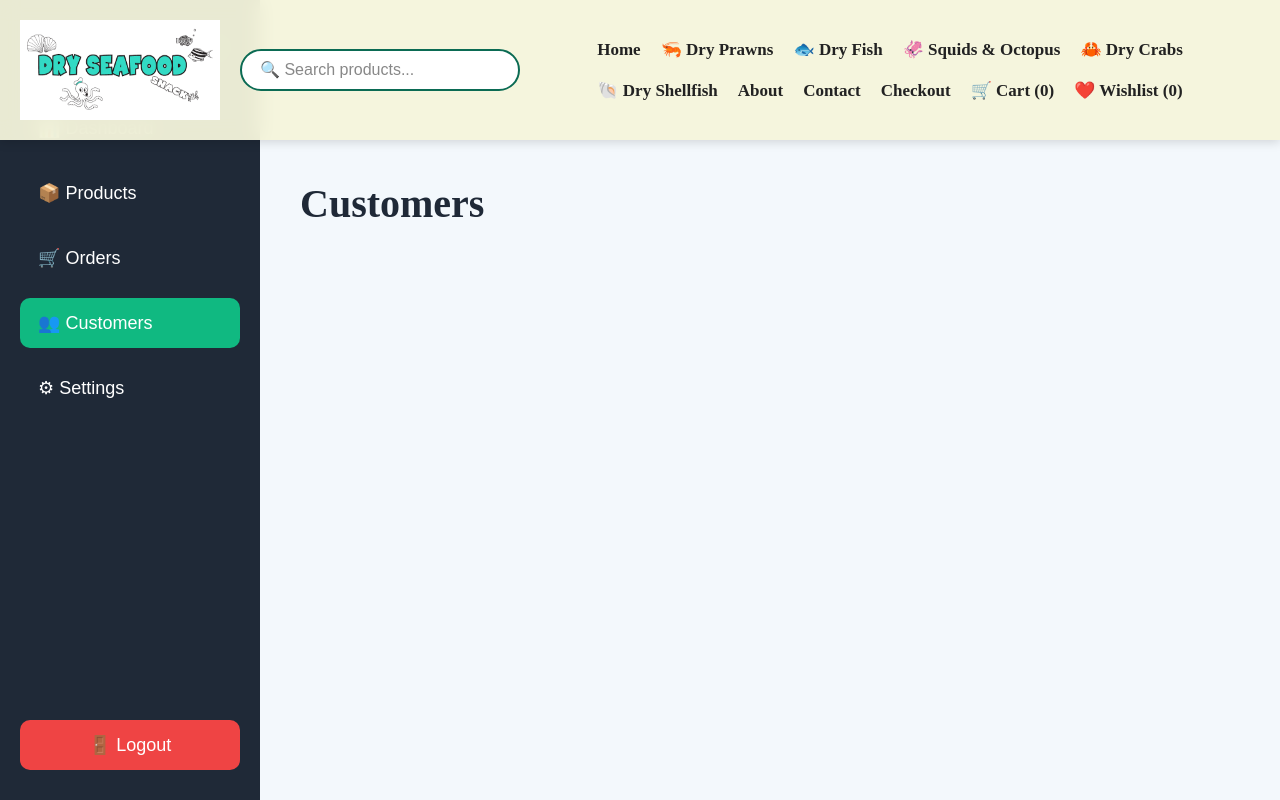
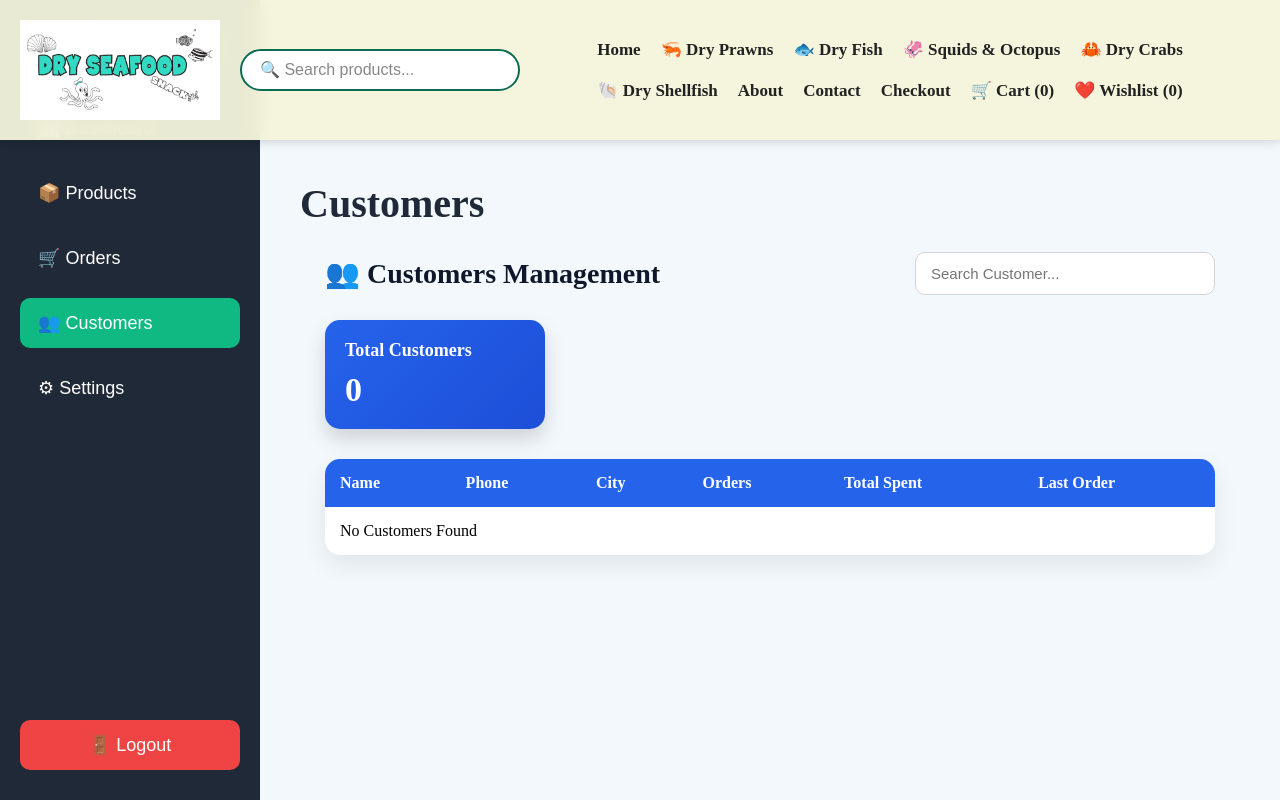
Before and after one commit to DileepK-143/my-react-dry-fish-sales, a React (Vite) app: page /admin in a window 1280 px wide. Both pictures are taken after a click on the button "👥 Customers". Shown: the top 800 px of the page. Built offline with nearby package versions, Linux system fonts and the light colour scheme.

Commit message:
Latest updates

```diff
--- /dev/null
+++ b/src/Components/CustomersManagement.css
@@ -0,0 +1,104 @@
+.customers-management {
+  padding: 25px;
+}
+
+.customers-header {
+  display: flex;
+  justify-content: space-between;
+  align-items: center;
+  margin-bottom: 25px;
+  flex-wrap: wrap;
+  gap: 15px;
+}
+
+.customers-header h2 {
+  color: #0f172a;
+  font-size: 28px;
+}
+
+.customers-header input {
+  width: 300px;
+  padding: 12px 15px;
+  border: 1px solid #d1d5db;
+  border-radius: 10px;
+  outline: none;
+  font-size: 15px;
+  transition: 0.3s;
+}
+
+.customers-header input:focus {
+  border-color: #2563eb;
+  box-shadow: 0 0 8px rgba(37, 99, 235, 0.2);
+}
+
+.customer-card {
+  width: 220px;
+  background: linear-gradient(135deg, #2563eb, #1d4ed8);
+  color: white;
+  padding: 20px;
+  border-radius: 15px;
+  margin-bottom: 30px;
+  box-shadow: 0 10px 20px rgba(0,0,0,0.15);
+}
+
+.customer-card h3 {
+  margin: 0;
+  font-size: 18px;
+}
+
+.customer-card p {
+  font-size: 34px;
+  margin-top: 10px;
+  font-weight: bold;
+}
+
+.customers-management table {
+  width: 100%;
+  border-collapse: collapse;
+  background: white;
+  border-radius: 15px;
+  overflow: hidden;
+  box-shadow: 0 10px 25px rgba(0,0,0,0.08);
+}
+
+.customers-management th {
+  background: #2563eb;
+  color: white;
+  padding: 15px;
+  text-align: left;
+}
+
+.customers-management td {
+  padding: 15px;
+  border-bottom: 1px solid #e5e7eb;
+}
+
+.customers-management tbody tr:hover {
+  background: #f8fafc;
+}
+
+.customers-management tbody tr:last-child td {
+  border-bottom: none;
+}
+
+@media (max-width: 768px) {
+
+  .customers-header {
+    flex-direction: column;
+    align-items: flex-start;
+  }
+
+  .customers-header input {
+    width: 100%;
+  }
+
+  .customer-card {
+    width: 100%;
+  }
+
+  .customers-management table {
+    display: block;
+    overflow-x: auto;
+  }
+
+}
--- /dev/null
+++ b/src/Components/CustomersManagement.jsx
@@ -0,0 +1,137 @@
+import { useMemo, useState } from "react";
+import "./CustomersManagement.css";
+
+function CustomersManagement({ orders = [] }) {
+  const [search, setSearch] = useState("");
+
+  const customers = useMemo(() => {
+    const grouped = {};
+
+    orders.forEach((order) => {
+      const phone = order.customer.phone;
+
+      if (!grouped[phone]) {
+        grouped[phone] = {
+          name: order.customer.name,
+          phone: order.customer.phone,
+          city: order.customer.city,
+          totalOrders: 0,
+          totalSpent: 0,
+          lastOrder: order.date,
+        };
+      }
+
+      grouped[phone].totalOrders += 1;
+      grouped[phone].totalSpent += order.total;
+
+      if (
+        new Date(order.date) >
+        new Date(grouped[phone].lastOrder)
+      ) {
+        grouped[phone].lastOrder = order.date;
+      }
+    });
+
+    return Object.values(grouped);
+  }, [orders]);
+
+  const filteredCustomers = customers.filter(
+    (customer) =>
+      customer.name
+        .toLowerCase()
+        .includes(search.toLowerCase()) ||
+      customer.phone.includes(search)
+  );
+  console.log("Orders:", orders);
+console.log("Customers:", customers);
+
+  return (
+    <div className="customers-management">
+
+      <div className="customers-header">
+
+        <h2>👥 Customers Management</h2>
+
+        <input
+          type="text"
+          placeholder="Search Customer..."
+          value={search}
+          onChange={(e) =>
+            setSearch(e.target.value)
+          }
+        />
+
+      </div>
+
+      <div className="customer-card">
+
+        <h3>Total Customers</h3>
+
+        <p>{customers.length}</p>
+
+      </div>
+
+      <table>
+
+        <thead>
+
+          <tr>
+            <th>Name</th>
+            <th>Phone</th>
+            <th>City</th>
+            <th>Orders</th>
+            <th>Total Spent</th>
+            <th>Last Order</th>
+          </tr>
+
+        </thead>
+
+        <tbody>
+
+          {filteredCustomers.length === 0 ? (
+
+            <tr>
+
+              <td colSpan="6">
+                No Customers Found
+              </td>
+
+            </tr>
+
+          ) : (
+
+            filteredCustomers.map((customer) => (
+
+              <tr key={customer.phone}>
+
+                <td>{customer.name}</td>
+
+                <td>{customer.phone}</td>
+
+                <td>{customer.city}</td>
+
+                <td>{customer.totalOrders}</td>
+
+                <td>₹{customer.totalSpent}</td>
+
+                <td>
+                  {new Date(
+                    customer.lastOrder
+                  ).toLocaleDateString()}
+                </td>
+
+              </tr>
+
+            ))
+
+          )}
+
+        </tbody>
+
+      </table>
+
+    </div>
+  );
+}
+
+export default CustomersManagement;
--- a/src/Pages/Admin.jsx
+++ b/src/Pages/Admin.jsx
@@ -6,6 +6,7 @@ import RecentOrders from "../Components/RecentOrders";
 import ProductsManagement from "../Components/ProductsManagement";
 import OrdersManagement from "../Components/OrdersManagement";
 import RevenueChart from "../Components/RevenueChart";
+import CustomersManagement from "../Components/CustomersManagement";
 
 
 function Admin({
@@ -49,6 +50,11 @@ function Admin({
   orders={orders}
   setOrders={setOrders}
 />)}
+{activeMenu === "Customers" && (
+  <CustomersManagement
+    orders={orders}
+  />
+)}
 
       </div>
 
```
